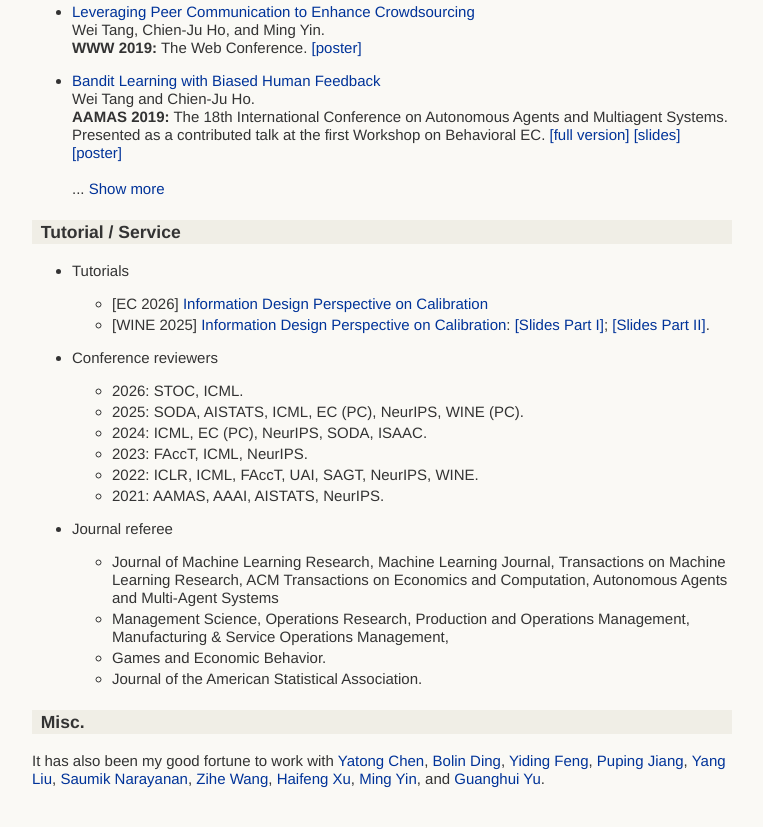
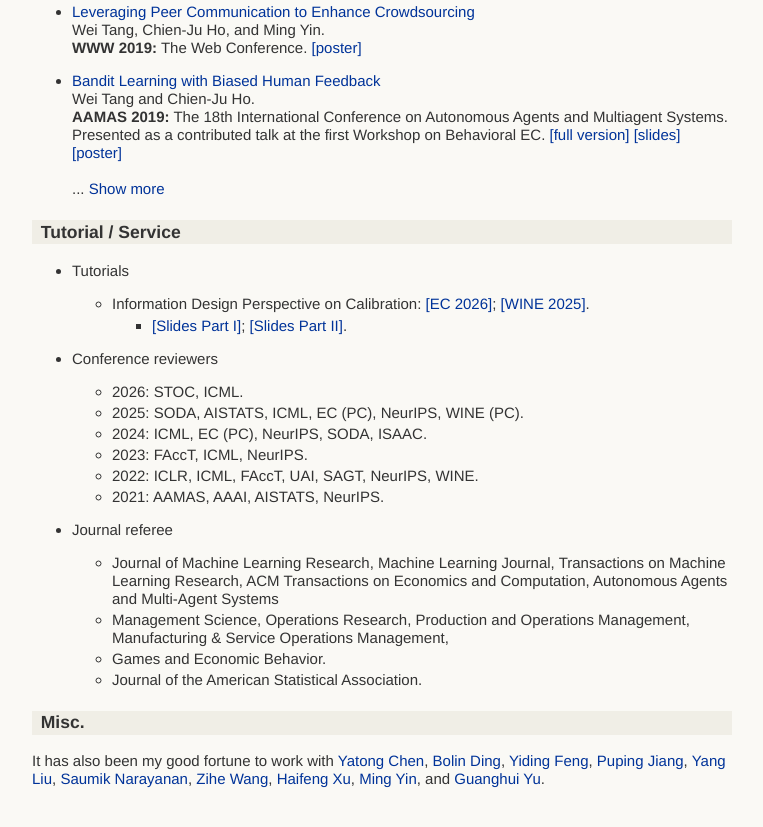
Before and after one commit to weitangcs/weitangcs.github.io, a plain HTML site: page index.html in a window 1280 px wide. Shown: the part 3222-4049 px from the top of the page, without its empty margins (258-1021 px from the left). Drawn offline with Linux system fonts and the light colour scheme.

Commit message:
tutorials

```diff
--- a/index.html
+++ b/index.html
@@ -408,13 +408,16 @@
         <li>
           Tutorials
           <ul>
-            <li>[EC 2026]
-               <a href="https://sites.google.com/view/cali-infor-design/home">Information Design Perspective on Calibration</a>
-            </li>
-            <li>[WINE 2025]
-               <a href="https://sites.google.com/view/infor-design-calibration/home">Information Design Perspective on Calibration</a>:
-               <a href="https://wtang.org/wine25tutorial/partone.pdf">[Slides Part I]</a>;
-               <a href="https://wtang.org/wine25tutorial/parttwo.pdf">[Slides Part II]</a>.
+            <li>
+              Information Design Perspective on Calibration:
+              <a href="https://sites.google.com/view/cali-infor-design/home">[EC 2026]</a>;
+              <a href="https://sites.google.com/view/infor-design-calibration/home">[WINE 2025]</a>.
+              <ul class="slides-list">
+                <li>
+                  <a href="https://wtang.org/calibration-tutorials/partone.pdf">[Slides Part I]</a>;
+                  <a href="https://wtang.org/calibration-tutorials/parttwo.pdf">[Slides Part II]</a>.
+                </li>
+              </ul>
             </li>
           </ul>
         </li>
--- a/redesign.css
+++ b/redesign.css
@@ -133,6 +133,10 @@
   margin-bottom: 0.2em;
 }
 
+.slides-list {
+  margin-top: 0.25em;
+}
+
 .papers li {
   margin-bottom: 1em;
 }
```
